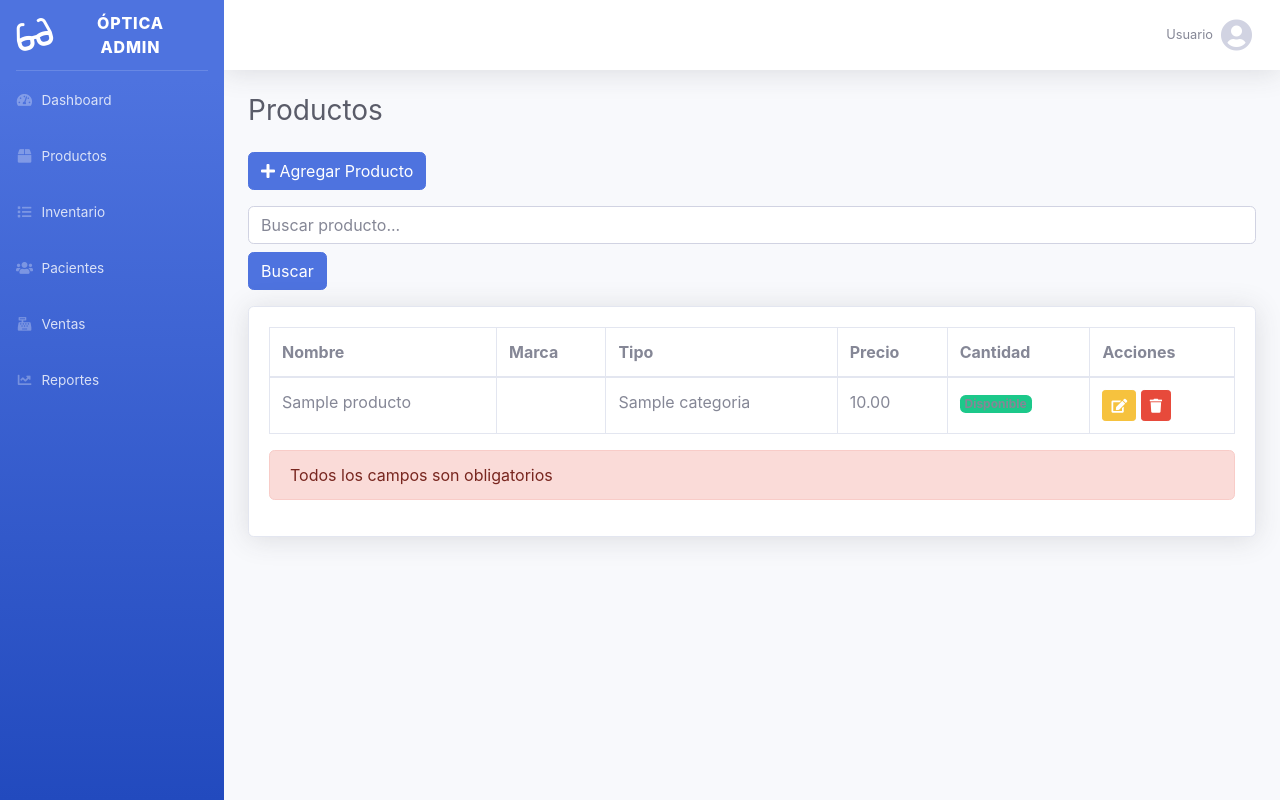
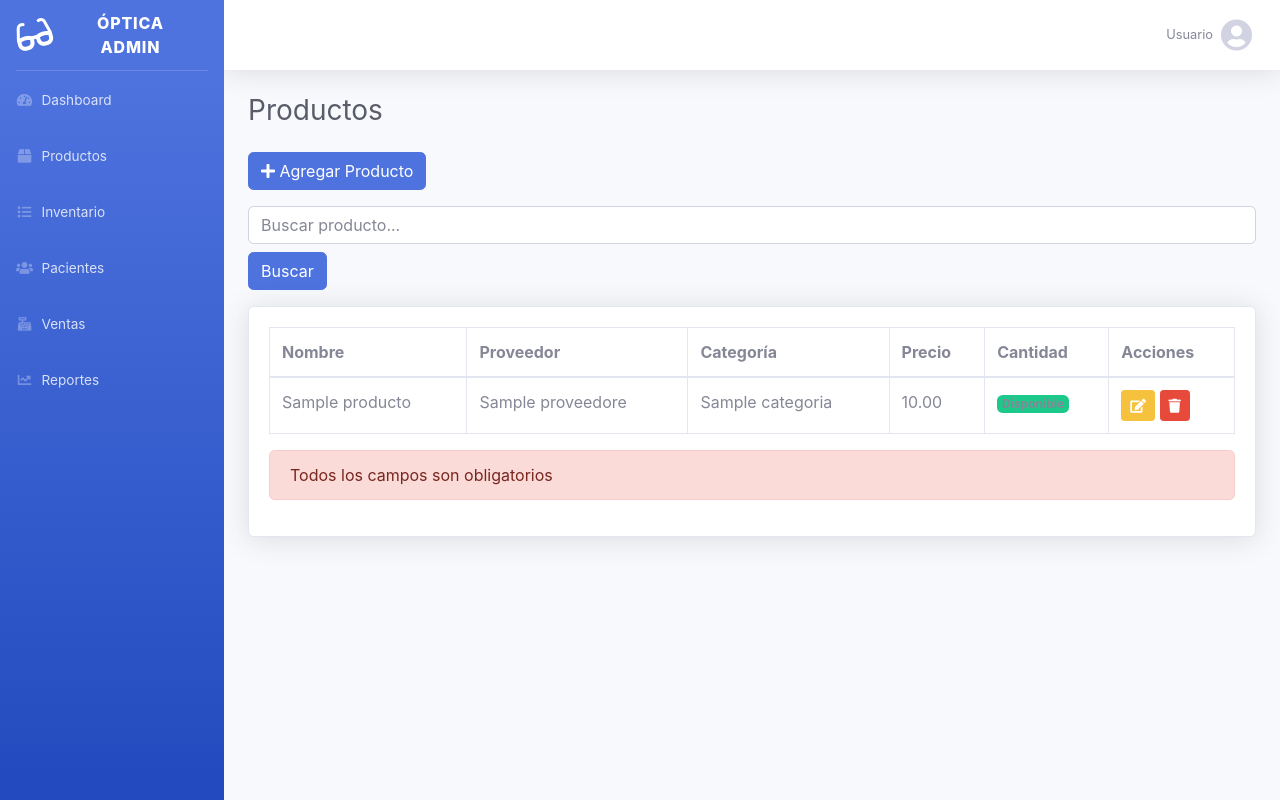
Before and after one commit to uzielgv/SistemaOptica, a Django app: template SistemaOptica/templates/productos/productos.html in a window 1280 px wide. Run offline with Django 5.2, Linux system fonts and the light colour scheme; the template is opened without the code that fills it: values that come from a table or form of the project are taken from there, others are empty; tables that the repository leaves empty hold one stand-in row (values such as "Sample post"); parts of the project's set-up code (start-up, migrations or seed data) failed here and were passed over; some libraries are stand-ins or nearby versions.

Commit message:
Corrección con respecto a estructura de base de datos (incluye proveedores).

```diff
--- a/SistemaOptica/inicio/models.py
+++ b/SistemaOptica/inicio/models.py
@@ -35,6 +35,12 @@ class Producto(models.Model):
         Categoria,
         on_delete=models.CASCADE,
         db_column='categoria_id'
+    )
+
+    proveedor = models.ForeignKey(
+        Proveedor,
+        on_delete=models.CASCADE,
+        db_column='proveedor_id'
     )
 
     class Meta:
--- a/SistemaOptica/inicio/views.py
+++ b/SistemaOptica/inicio/views.py
@@ -47,7 +47,7 @@ def dashboard(request):
 
 @login_requerido
 def productos(request):
-    productos = Producto.objects.select_related('categoria').all()
+    productos = Producto.objects.select_related('categoria', 'proveedor').all()
     print(Producto.objects.all())
     print(productos)
     print(request.POST)
@@ -82,7 +82,7 @@ def agregar_producto(request):
 
 @login_requerido
 def editar_producto(request, id):
-    producto = get_object_or_404(Producto, producto_id=id)
+    producto = get_object_or_404(Producto, id=id)
 
     categorias = Categoria.objects.all()
     proveedores = Proveedor.objects.all()
@@ -118,7 +118,7 @@ def editar_producto(request, id):
 
 @login_requerido
 def eliminar_producto(request, id):
-    producto = get_object_or_404(Producto, producto_id=id)
+    producto = get_object_or_404(Producto, id=id)
     producto.delete()
     return redirect('productos')
 
--- a/SistemaOptica/templates/productos/producto_form.html
+++ b/SistemaOptica/templates/productos/producto_form.html
@@ -19,7 +19,7 @@
             <select name="categoria_id" class="form-control mb-2" required>
                 <option value="">Seleccione categoría</option>
                 {% for c in categorias %}
-                    <option value="{{ c.categoria_id }}">
+                    <option value="{{ c.id }}" {% if producto and producto.categoria_id == c.id %}selected{% endif %}>
                         {{ c.nombre }}
                     </option>
                 {% endfor %}
@@ -28,7 +28,7 @@
             <select name="proveedor_id" class="form-control mb-2" required>
                 <option value="">Seleccione proveedor</option>
                 {% for p in proveedores %}
-                    <option value="{{ p.proveedor_id }}">
+                    <option value="{{ p.proveedor_id }}" {% if producto and producto.proveedor_id == p.proveedor_id %}selected{% endif %}>
                         {{ p.nombre }}
                     </option>
                 {% endfor %}
--- a/SistemaOptica/templates/productos/productos.html
+++ b/SistemaOptica/templates/productos/productos.html
@@ -20,8 +20,8 @@
             <thead>
             <tr>
                 <th>Nombre</th>
-                <th>Marca</th>
-                <th>Tipo</th>
+                <th>Proveedor</th>
+                <th>Categoría</th>
                 <th>Precio</th>
                 <th>Cantidad</th>
                 <th>Acciones</th>
@@ -43,11 +43,11 @@
                     {% endif %}
                 </td>
                 <td>
-                    <a href="{% url 'editar_producto' p.producto_id %}" class="btn btn-warning btn-sm">
+                    <a href="{% url 'editar_producto' p.id %}" class="btn btn-warning btn-sm">
                         <i class="fas fa-edit"></i>
                     </a>
 
-                    <a href="{% url 'eliminar_producto' p.producto_id %}" class="btn btn-danger btn-sm"
+                    <a href="{% url 'eliminar_producto' p.id %}" class="btn btn-danger btn-sm"
                         onclick="return confirm('¿Eliminar producto?')">
                         <i class="fas fa-trash"></i>
                     </a>
```
